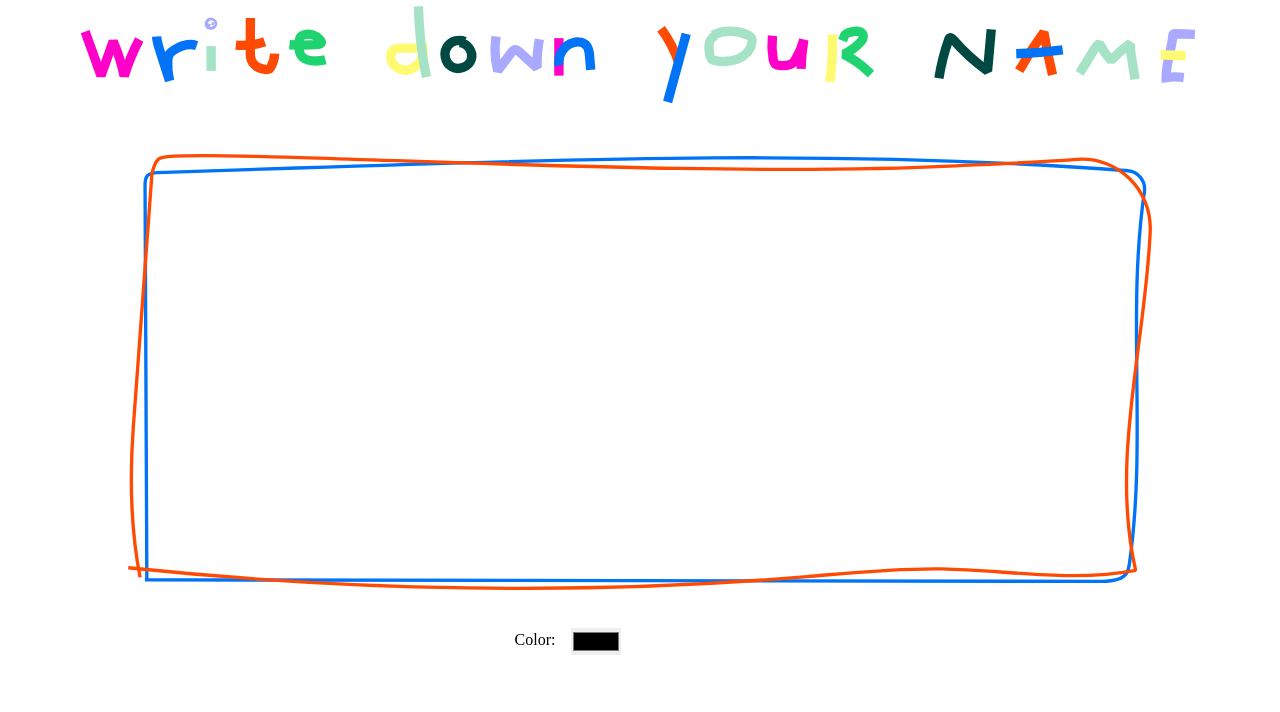
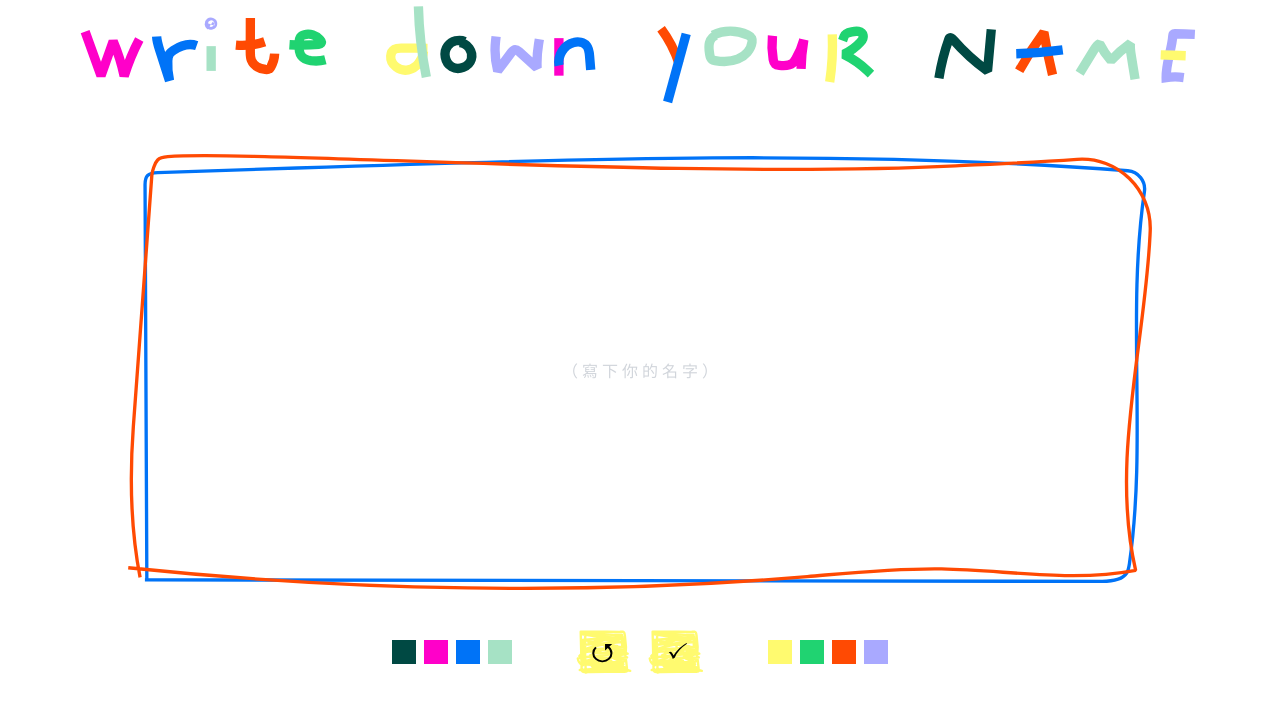
Before and after one commit to chingyeeee/onesheeptwosheeps, a React (Vite) app: page /dreamcard in a window 1280 px wide. Both pictures are taken after a click on the element 640 px from the left and 541 px from the top of the page. Shown: the top 712 px of the page. Built offline with nearby package versions, Linux system fonts and the light colour scheme; a web font is replaced by a local one.

Commit message:
add change stroke color function

```diff
--- a/src/assets/components/WriteDownYourName.jsx
+++ b/src/assets/components/WriteDownYourName.jsx
@@ -1,14 +1,19 @@
-import { Stage, Layer, Line, Image } from "react-konva";
+import { Stage, Layer, Line } from "react-konva";
 import { ReactComponent as Title } from "../images/writeDownYourName/writedownyourname.svg";
 import { useState, useRef, useEffect } from "react";
+import Reset from "../images/sign/reset.svg";
+import Save from "../images/sign/save.svg";
+import HoverReset from "../images/sign/hoverreset.svg";
+import HoverSave from "../images/sign/hoversave.svg";
 
-const SignatureCanvas = () => {
+const SignatureCanvas = ({ nextStep }) => {
   const [lines, setLines] = useState([]);
   const isDrawing = useRef(false);
   const stageRef = useRef();
   const backgroundRef = useRef();
   const [color, setColor] = useState("#000000");
   const [canvaWidth, setCanvaWidth] = useState(null);
+  const [signImgPath, setSignImgPath] = useState(null);
 
   const handleMouseDown = () => {
     isDrawing.current = true;
@@ -35,8 +40,8 @@ const SignatureCanvas = () => {
     isDrawing.current = false;
   };
 
-  const handleColorChange = (event) => {
-    setColor(event.target.value);
+  const handleColorChange = (color) => {
+    setColor(color);
   };
 
   const handleClear = () => {
@@ -46,6 +51,7 @@ const SignatureCanvas = () => {
   const handleSave = () => {
     const dataURL = stageRef.current.toDataURL();
     console.log(dataURL);
+    lines.length !== 0 && nextStep();
   };
 
   useEffect(() => {
@@ -57,7 +63,7 @@ const SignatureCanvas = () => {
 
   return (
     <div className="max-w-[80vw] h-[75vh] mx-auto " ref={backgroundRef}>
-      <div className="bg-signBlock bg-no-repeat bg-center bg-contain mt-6">
+      <div className="bg-signBlock bg-no-repeat bg-center bg-contain mt-6 relative">
         <Stage
           width={canvaWidth}
           height={window.innerHeight * 0.6}
@@ -76,22 +82,76 @@ const SignatureCanvas = () => {
                 strokeWidth={5}
                 tension={0.5}
                 lineCap="round"
-                globalCompositeOperation={
-                  line.tool === "eraser" ? "destination-out" : "source-over"
-                }
               />
             ))}
           </Layer>
         </Stage>
+        <p
+          className={`absolute inset-0 text-center h-min m-auto text-gray-300 z-[-1] ${
+            lines.length !== 0 && "hidden"
+          }`}
+        >
+          （ 寫 下 你 的 名 字 ）
+        </p>
       </div>
-      <div className="flex gap-4 justify-center mt-4">
-        <label>Color:</label>
-        <input type="color" value={color} onChange={handleColorChange} />
-        <div
-          className="w-[3.5rem] h-[3.5rem] cursor-pointer bg-save bg-center bg-contain"
-          onClick={handleClear}
-        ></div>
-        <div className="w-[3.5rem] cursor-pointer" onClick={handleSave}></div>
+      <div className="flex gap-16 justify-center items-center mt-4">
+        <div className="flex gap-2">
+          <div
+            className="w-[1.5rem] h-[1.5rem] bg-darkgreen cursor-pointer"
+            onClick={() => handleColorChange("#004943")}
+          />
+          <div
+            className="w-[1.5rem] h-[1.5rem] bg-lightpurple cursor-pointer"
+            onClick={() => handleColorChange("#ff00c9")}
+          />
+          <div
+            className="w-[1.5rem] h-[1.5rem] bg-blue cursor-pointer"
+            onClick={() => handleColorChange("#0073f7")}
+          />
+          <div
+            className="w-[1.5rem] h-[1.5rem] bg-lakegreen cursor-pointer"
+            onClick={() => handleColorChange("#a6e2c5")}
+          />
+        </div>
+        <div className="flex gap-4">
+          <div
+            className="w-[3.5rem] cursor-pointer group"
+            onClick={handleClear}
+          >
+            <img className={`group-hover:hidden`} src={Reset} alt="reset" />
+            <img
+              className={`hidden group-hover:block`}
+              src={HoverReset}
+              alt="reset"
+            />
+          </div>
+          <div className="w-[3.5rem] cursor-pointer group" onClick={handleSave}>
+            <img className={`group-hover:hidden`} src={Save} alt="save" />
+            <img
+              className={`hidden group-hover:block`}
+              src={HoverSave}
+              alt="save"
+            />
+          </div>
+        </div>
+        <div className="flex gap-2">
+          <div
+            className="w-[1.5rem] h-[1.5rem] bg-yellow cursor-pointer"
+            onClick={() => handleColorChange("#fffa6f")}
+          />
+          <div
+            className="w-[1.5rem] h-[1.5rem] bg-lightgreen cursor-pointer"
+            onClick={() => handleColorChange("#20d371")}
+          />
+          <div
+            className="w-[1.5rem] h-[1.5rem] bg-red cursor-pointer"
+            onClick={() => handleColorChange("#ff4a03")}
+          />
+          <div
+            className="w-[1.5rem] h-[1.5rem] bg-purple cursor-pointer"
+            onClick={() => handleColorChange("#a9a9ff")}
+          />
+        </div>
       </div>
     </div>
   );
@@ -99,10 +159,10 @@ const SignatureCanvas = () => {
 
 const WriteDownYourName = ({ nextStep }) => {
   return (
-    <>
-      <Title onClick={nextStep} />
-      <SignatureCanvas />
-    </>
+    <div className="w-screen">
+      <Title />
+      <SignatureCanvas nextStep={nextStep} />
+    </div>
   );
 };
 
```
